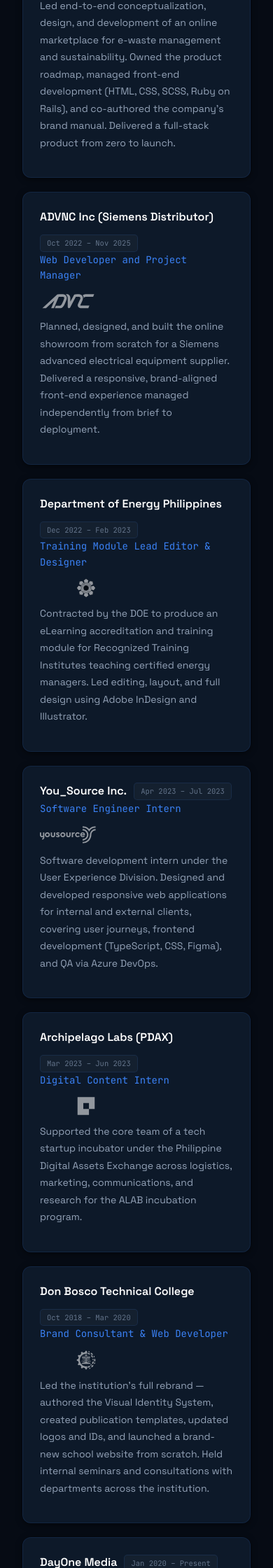
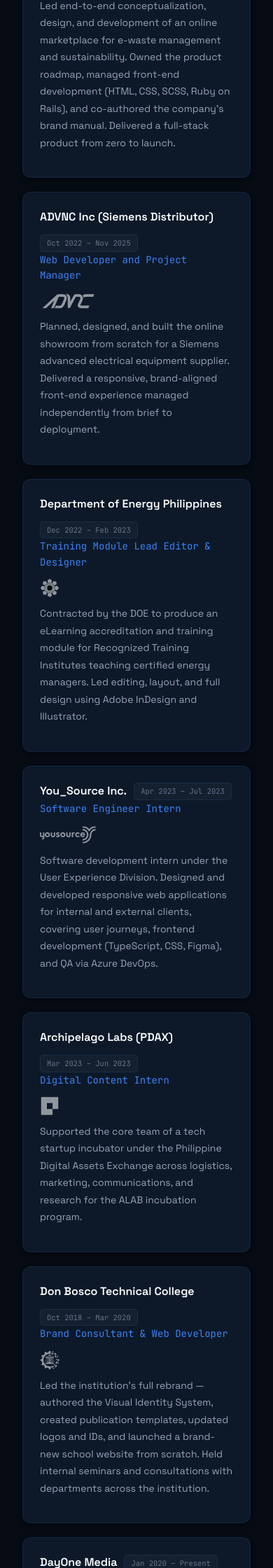
Before and after one commit to ginomeee/ginomedia, a Jekyll site: the page built from index.html, in a window 390 px wide. Shown: the part 4160-6400 px from the top of the page at 70% size. Built offline with Jekyll 4.4.1, drawn with Linux system fonts in a browser that asks for light colours.

Commit message:
Fix experience logo responsiveness

```diff
--- a/_sass/layouts/_gino.scss
+++ b/_sass/layouts/_gino.scss
@@ -367,7 +367,8 @@
   // Company logo slot — top-right of experience card header
   .card-logo {
     flex-shrink: 0;
-    width: 80px;
+    width: 100%;
+    max-width: 80px;
     height: 28px;
     display: flex;
     align-items: center;
@@ -1027,6 +1028,7 @@
     .result-value          { font-size: 20px; }
     .result-value--primary { font-size: 26px; }
     h1                     { font-size: 32px; }
+    .card-logo             { justify-content: flex-start; }
   }
 
   @media (max-width: 420px) {
--- a/index.html
+++ b/index.html
@@ -235,7 +235,7 @@
             </div>
             <div class="card-subtitle">Brand Consultant & Web Developer</div>
           </div>
-          <div class="card-logo card-logo--placeholder">
+          <div class="card-logo">
             <img src="/assets/ext/Don_Bosco_Mandaluyong_Logo.svg" alt="DBTC Logo">
           </div>
         </div>
@@ -433,7 +433,7 @@
       </div>
 
       <!-- DON BOSCO FILM — no URL yet -->
-      <div class="award-badge">
+      <a class="award-badge" href="https://www.youtube.com/watch?v=LGCwC5n-en0" target="_blank">
         <div class="award-ribbon">Best Documentary · Story · Editing</div>
         <div class="award-logo-wrap">
           <svg viewBox="0 0 100 100" fill="none" xmlns="http://www.w3.org/2000/svg">
@@ -448,7 +448,7 @@
         <div class="award-event">4th Don Bosco Film Festival</div>
         <div class="award-desc">Documentary "Give Me Souls" — Best Documentary, Best Story, Best Editing.</div>
         <div class="award-year">2018</div>
-      </div>
+      </a>
 
       <!-- CINEMATOGRAPHY — no URL yet -->
       <div class="award-badge">
```
